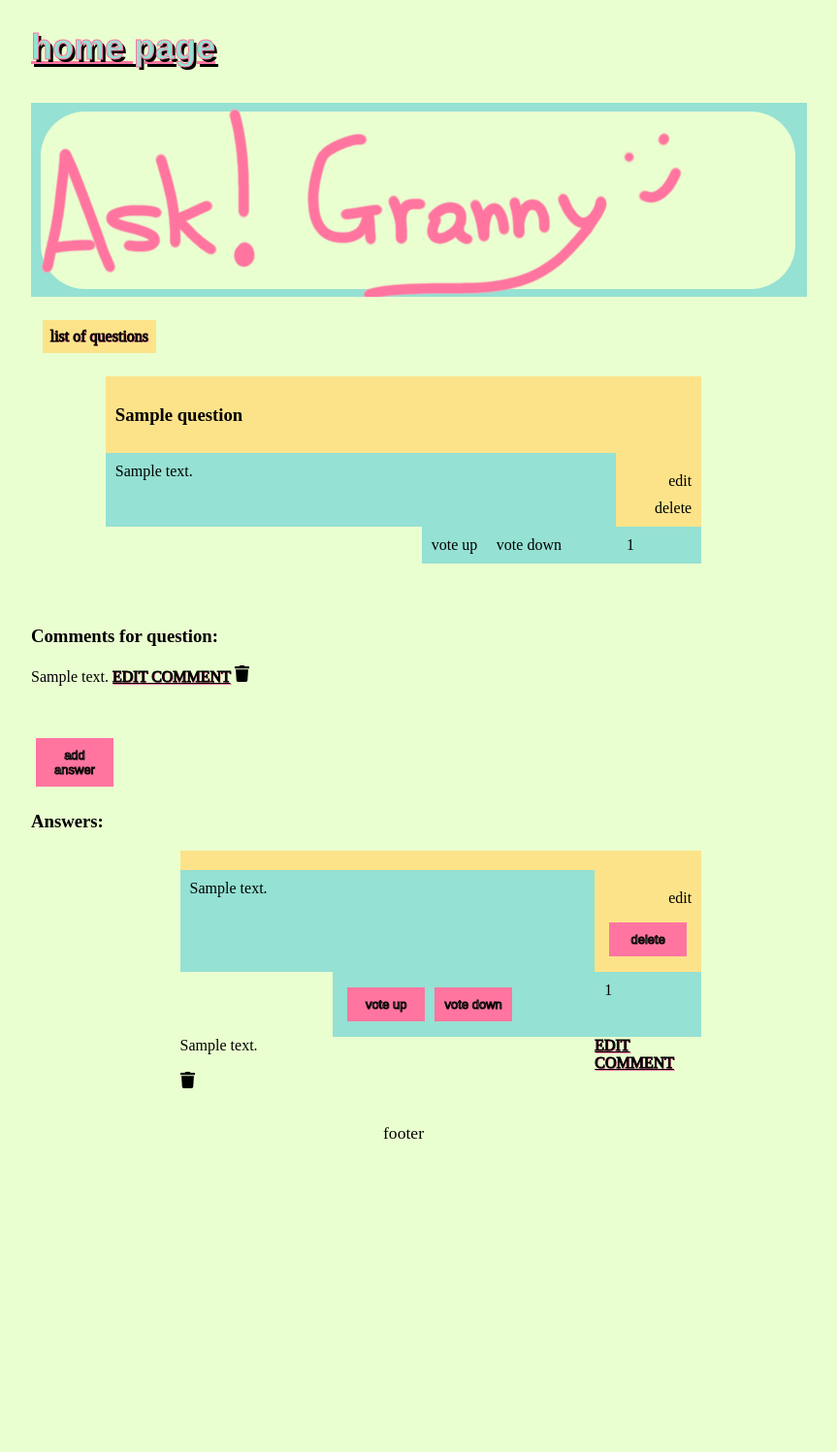
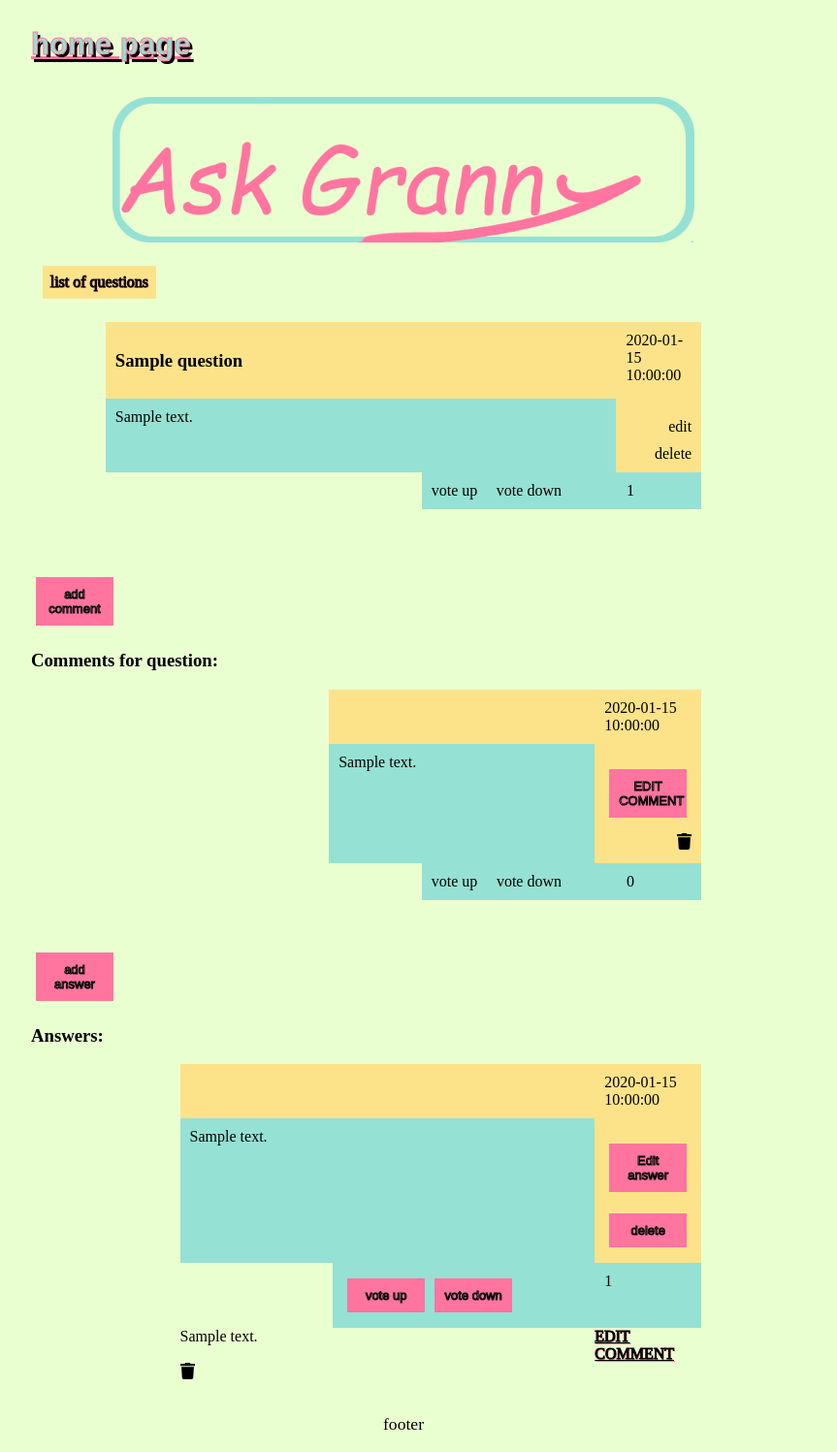
Before and after one commit to lukrydz/stackovrflw-clone-flask, a Flask app: template templates/question.html in a window 1280 px wide. Shown: the whole page at 97% size, without its empty margins (224-1087 px from the left). Before the commit the page ends 1174 px from the top, so only its background shows below. Run offline with Flask 2, Linux system fonts and the light colour scheme; the template is opened without the code that fills it: most values are stand-ins (such as "Sample title", 1, 10 or a date in 2020).

Commit message:
CSS improved(2), added to frontend: edit answer, edit comment, add comment, date with time for question, comment and answer, delete comment

```diff
--- a/data_handler.py
+++ b/data_handler.py
@@ -47,10 +47,12 @@ def get_answers_for_question(cursor, question_id):
 
 @connection.connection_handler
 def get_answer_by_id(cursor, id):
+    print(f"id1 - {id}")
     cursor.execute("""
                         SELECT * FROM answer
                         WHERE id=%(id)s
                        """, {'id': id})
+    print(f"id - {id}")
     return cursor.fetchone()
 
 
--- a/server.py
+++ b/server.py
@@ -29,19 +29,6 @@ def index():
 @app.route('/questions', methods=['GET', 'POST'])
 def questions():
     questions_list = data_handler.get_all_questions()
-
-    # counter = c.open_counter_file()
-    # if request.method == 'POST':
-    #     vote = request.form['vote']
-    #     if vote == "vote_up":
-    #         counter += 1
-    #     elif vote == "vote_down":
-    #         counter -= 1
-    # c.save_counter(int(counter))
-
-    print(questions_list)
-
-    # questions are passed, need to update display format
 
     return render_template('questions.html',
                            questions_list=questions_list,
@@ -196,10 +183,7 @@ def comment_answer(answer_id):
 def edit_comment(comment_id):
 
     comment_data = data_handler.get_comment_by_id(comment_id)
-    if comment_data['question_id']:
-        referrer_question = comment_data['question_id']
-    else:
-        referrer_question = data_handler.get_answer_by_id(id=comment_data['answer_id'])['question_id']
+    referrer_question = comment_data['question_id']
 
     if request.method == 'POST':
 
--- a/static/style.css
+++ b/static/style.css
@@ -11,7 +11,7 @@ header {
 
 #homepage {
     font-family: Lucida, sans-serif;
-    font-size: 150%;
+    font-size: 130%;
     text-align: left;
     color: #95e1d3;
     text-shadow: 3px 3px #000000;
@@ -114,6 +114,49 @@ body {
     padding-top: 10px;
 }
 
+.comment {
+    display: grid;
+    grid-template-columns: 6fr 1fr;
+    grid-auto-rows: minmax(10px, auto);
+    margin-left: 40%;
+    margin-right: 10%;
+    margin-bottom: 2em;
+
+}
+
+.comment > div {
+    background: #95e1d3;
+    padding: 10px;
+}
+
+.comment > div:nth-child(1) {
+    background: #fce38a;
+}
+
+.comment > div:nth-child(2) {
+    background: #fce38a;
+}
+
+.comment > div:nth-child(4) {
+    background: #fce38a;
+}
+
+.comment_vote {
+    display: grid;
+    grid-template-columns: 1fr 1fr 1fr 1fr;
+    grid-column: 1/3;
+    justify-self: end;
+
+}
+
+.comment_edit_delete {
+    text-align: right;
+}
+
+.comment_edit_delete > div {
+    padding-top: 10px;
+}
+
 p {
     color: #000000;
     text-align: center;
--- a/templates/base.html
+++ b/templates/base.html
@@ -9,7 +9,7 @@
 <header>
     <div class="index">
         <div><h2><a href="{{ url_for('index') }}" id="homepage">home page</a></h2></div>
-        <div><img src="{{ url_for("static", filename="sample.png") }}" alt="Granny" id="homepage_picture"></div>
+        <div><img src="{{ url_for("static", filename="sample.png") }}" alt="Granny" height="150px" id="homepage_picture"></div>
         <div onclick="location.href='{{ url_for('questions') }}'" class="home_page_links">
             list of questions
         </div>
--- a/templates/question.html
+++ b/templates/question.html
@@ -5,7 +5,7 @@
         <div class="question_title">
             <h3>{{ question_data['title'] }}</h3>
         </div>
-        <div></div>
+        <div>{{ question_data['submission_time'] }}</div>
         <div class="question_message">
             {{ question_data['message'] }}
         </div>
@@ -21,28 +21,47 @@
         </div>
     </div>
 
+    <span><a href="{{ url_for('comment_question', question_id=question_data['id']) }}">
+        <button>add comment</button>
+    </a></span>
+
 
     <h3>Comments for question:</h3>
 
 
     {% for comment in comments_for_question %}
-
-
-
-
-        {{ comment }}
-        <a href="{{ url_for('edit_comment', comment_id=comment['id']) }}">EDIT COMMENT</a>
-        <a href="{{ url_for('delete_comment', comment_id=comment['id']) }}"
-           onclick="return confirm('Are you sure?')"><img src="{{ url_for('static', filename="trash-solid.svg") }}"
-                                                          style="width: 15px"/></a>
-
+        <div class="comment">
+            <div class="comment_title">
+            </div>
+            <div>{{ comment['submission_time'] }}</div>
+            <div class="comment_message">
+                {{ comment['message'] }}
+            </div>
+            <div class="comment_edit_delete">
+                <div class="edit"><a href="{{ url_for('edit_comment', comment_id=comment['id']) }}">
+                    <button>EDIT COMMENT</button>
+                </a>
+                </div>
+                <div class="delete">
+                    <a href="{{ url_for('delete_comment', comment_id=comment['id']) }}"
+                       onclick="return confirm('Are you sure?')">
+                        <img alt="" src="{{ url_for('static', filename="trash-solid.svg") }}" style="width: 15px"/>
+                    </a></div>
+            </div>
+            <div class="comment_vote">
+                <div>vote up</div>
+                <div>vote down</div>
+                <div></div>
+                <div>0</div>
+            </div>
+        </div>
     {% endfor %}
-
 
 
     <span><a href="{{ url_for('add_answer', question_id=question_data['id']) }}">
         <button>add answer</button>
     </a></span>
+
 
     <h3>Answers:</h3>
 
@@ -50,12 +69,14 @@
     {% for answer in answers %}
         <div class="answer">
             <div class="answer_title"></div>
-            <div></div>
+            <div>{{ answer['submission_time'] }}</div>
             <div class="answer_message">
                 {{ answer['message'] }}
             </div>
             <div class="answer_edit_delete">
-                <div class="edit">edit</div>
+                <div class="edit"><a href="{{ url_for('edit_answer', answer_id=answer['id']) }}">
+                    <button>Edit answer</button>
+                </a></div>
                 <div class="delete"><a href="{{ url_for('delete_answer', answer_id=answer['id']) }}">
                     <button onclick="return confirm('Are you sure?')">delete</button>
                 </a></div>
@@ -72,17 +93,14 @@
             </div>
 
             {% for comment in comment_for_answers[answer['id']] %}
-
                 {{ comment }}
                 <a href="{{ url_for('edit_comment', comment_id=comment['id']) }}">EDIT COMMENT</a>
                 <a href="{{ url_for('delete_comment', comment_id=comment['id']) }}"
                    onclick="return confirm('Are you sure?')">
                     <img alt="" src="{{ url_for('static', filename="trash-solid.svg") }}" style="width: 15px"/>
                 </a>
-
             {% endfor %}
         </div>
     {% endfor %}
 
-
 {% endblock %}
```
Also changed, not shown: static/sample.png, 1 other file.
